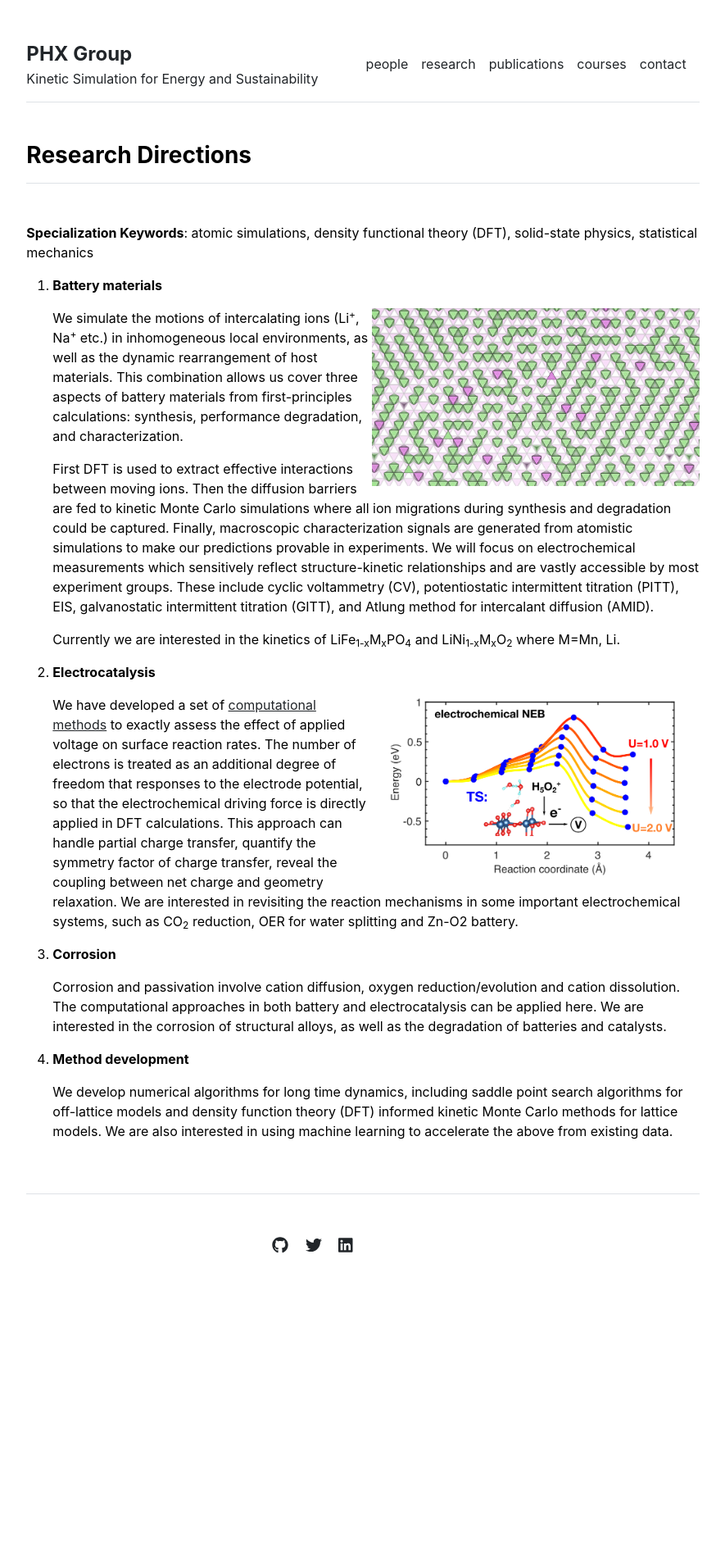
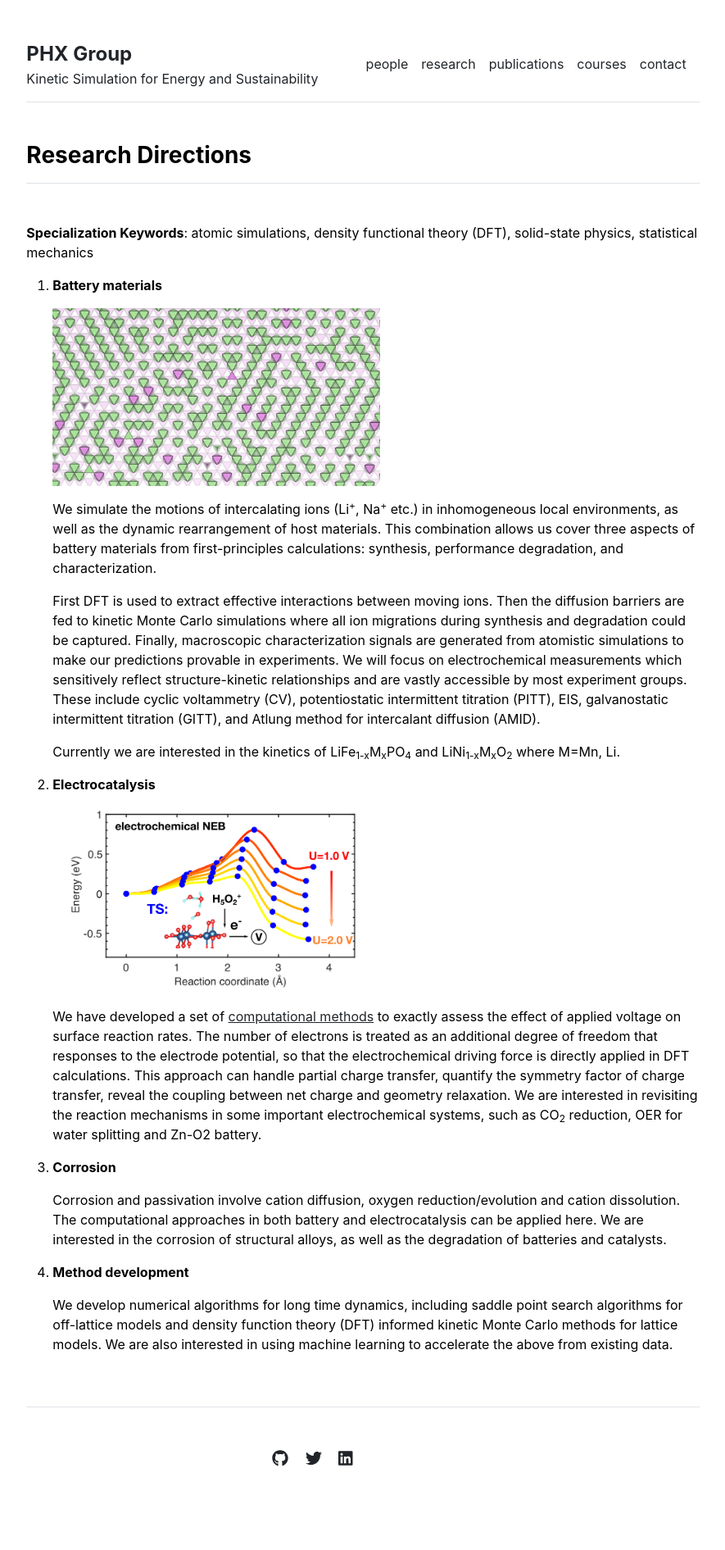
Before and after one commit to penghao-xiao/xiao_group, a Jekyll site: the page built from research.md, in a window 1280 px wide. Shown: the whole page at 82% size, without its empty margins (197-1082 px from the left). Built offline with Jekyll 4.4.1, drawn with Linux system fonts in a browser that asks for light colours; before the commit the page ends 1631 px from its top, so only the background shows below that.

Commit message:
test image on github

```diff
--- a/research.md
+++ b/research.md
@@ -7,7 +7,7 @@ title: "Research Directions"
 
 1. **Battery materials**
 
-   <img src="/research/struc5800_2.png" alt="drawing" width="400" style="float: right;"/>
+   <img src="/research/struc5800_2.png" alt="drawing" width="400"/>
 
    We simulate the motions of intercalating ions (Li<sup>+</sup>, Na<sup>+</sup> etc.) in inhomogeneous local environments, as well as the dynamic rearrangement of host materials. This combination allows us cover three aspects of battery materials from first-principles calculations: synthesis, performance degradation, and characterization.
 
@@ -17,7 +17,7 @@ title: "Research Directions"
 
 2. **Electrocatalysis**
 
-   <img src="/research/eNEB_toc.png" alt="drawing" width="400" style="float: right;"/>
+   <img src="/research/eNEB_toc.png" alt="drawing" width="400" />
 
    We have developed a set of [computational methods](https://github.com/penghao-xiao/Electrochemical-barrier) to exactly assess the effect of applied voltage on surface reaction rates. The number of electrons is treated as an additional degree of freedom that responses to the electrode potential, so that the electrochemical driving force is directly applied in DFT calculations. This approach can handle partial charge transfer, quantify the symmetry factor of charge transfer, reveal the coupling between net charge and geometry relaxation. We are interested in revisiting the reaction mechanisms in some important electrochemical systems, such as CO<sub>2</sub> reduction, OER for water splitting and Zn-O2 battery.
 
```
